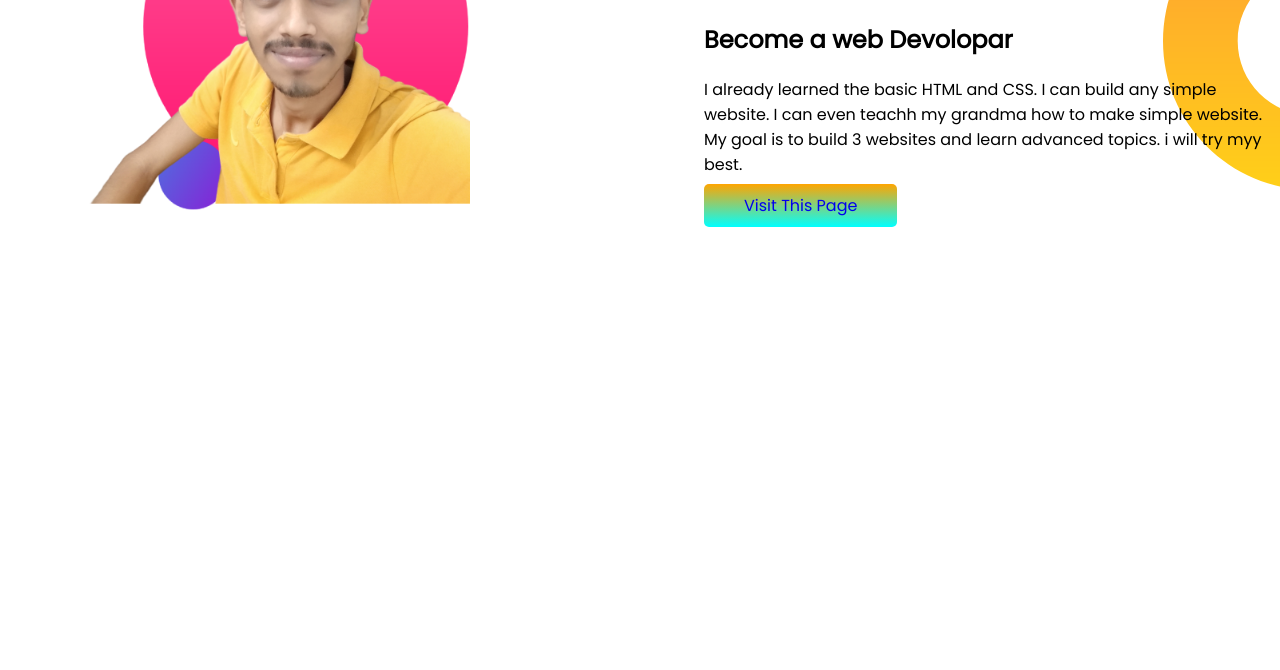
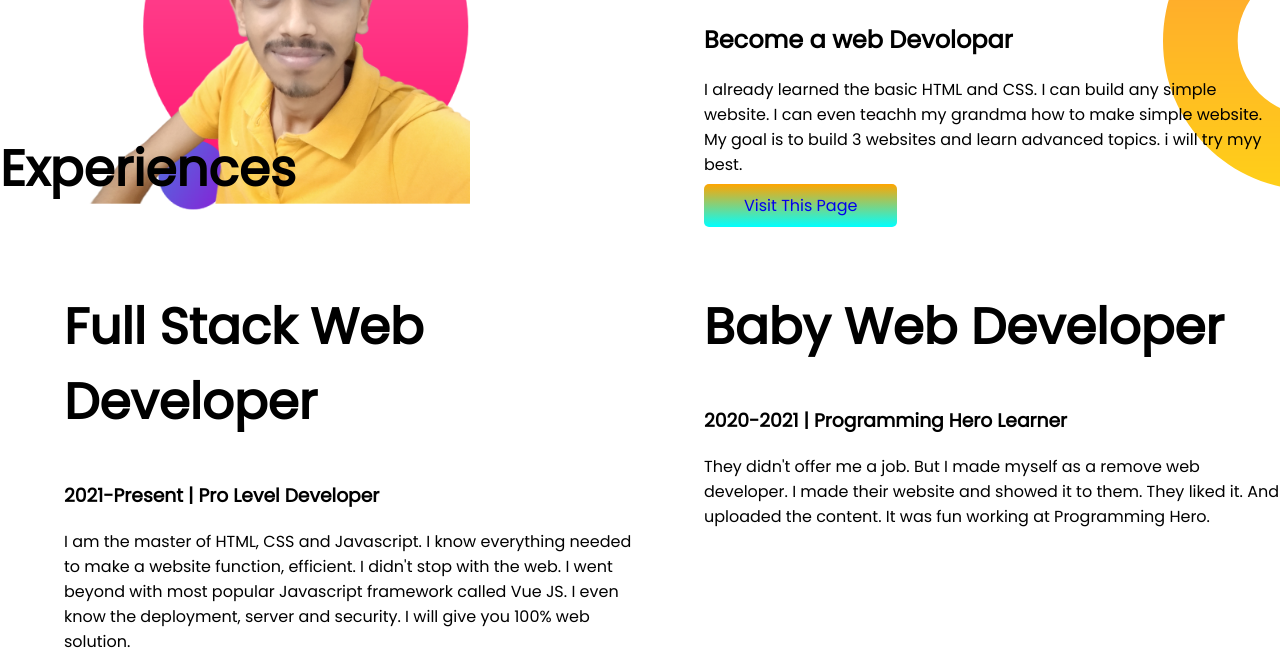
Before and after one commit to rajutalukdar1/world, a plain HTML site: page index.html in a window 1280 px wide. Shown: the part 706-1376 px from the top of the page. Before the commit the page ends 933 px from the top, so only its background shows below. Drawn offline with Linux system fonts and the light colour scheme.

Commit message:
good-night

```diff
--- a/index.html
+++ b/index.html
@@ -15,7 +15,7 @@
 </head>
 
 <body>
-    <section class="top-banner">
+    <section class="top-banner flexible-container">
         <div class="half">
             <h1>Welcome To</h1>
             <h1><span class="name-color"> Raju Talukar</span> World!</h1>
@@ -30,7 +30,7 @@
         <div class="half"><img src="raju.png" alt=""></div>
     </section>
 
-    <section class="blog">
+    <section class="blog flexible-container">
         <div class="half"><img src="raju-2.png" alt=""></div>
 
         <div class="half">
@@ -43,9 +43,31 @@
 
             <a class="link-button" target="_blank" href="https://web.facebook.com/BaCHELOR.Rj">Visit This Page</a>
         </div>
+    </section>
+
+    <section class="area">
+        <h1>Experiences</h1>
+
+        <div class="flexible-container">
+            <div class="half">
+                <h1>Full Stack Web Developer</h1>
+                <h3>2021-Present | Pro Level Developer</h3>
+                <p>I am the master of HTML, CSS and Javascript. I know everything needed to make a website function,
+                    efficient. I didn't stop with the web. I went beyond with most popular Javascript framework called
+                    Vue
+                    JS. I even know the deployment, server and security. I will give you 100% web solution.</p>
+            </div>
+
+            <div class="half">
+                <h1>Baby Web Developer</h1>
+                <h3>2020-2021 | Programming Hero Learner</h3>
+                <p>They didn't offer me a job. But I made myself as a remove web developer. I made their website and
+                    showed
+                    it to them. They liked it. And uploaded the content. It was fun working at Programming Hero.</p>
+            </div>
+        </div>
 
     </section>
-
 
 
 </body>
--- a/style.css
+++ b/style.css
@@ -11,7 +11,7 @@
     color: orange;
 }
 
-section {
+.flexible-container {
     display: flex;
     margin-bottom: -10%;
 }
```
